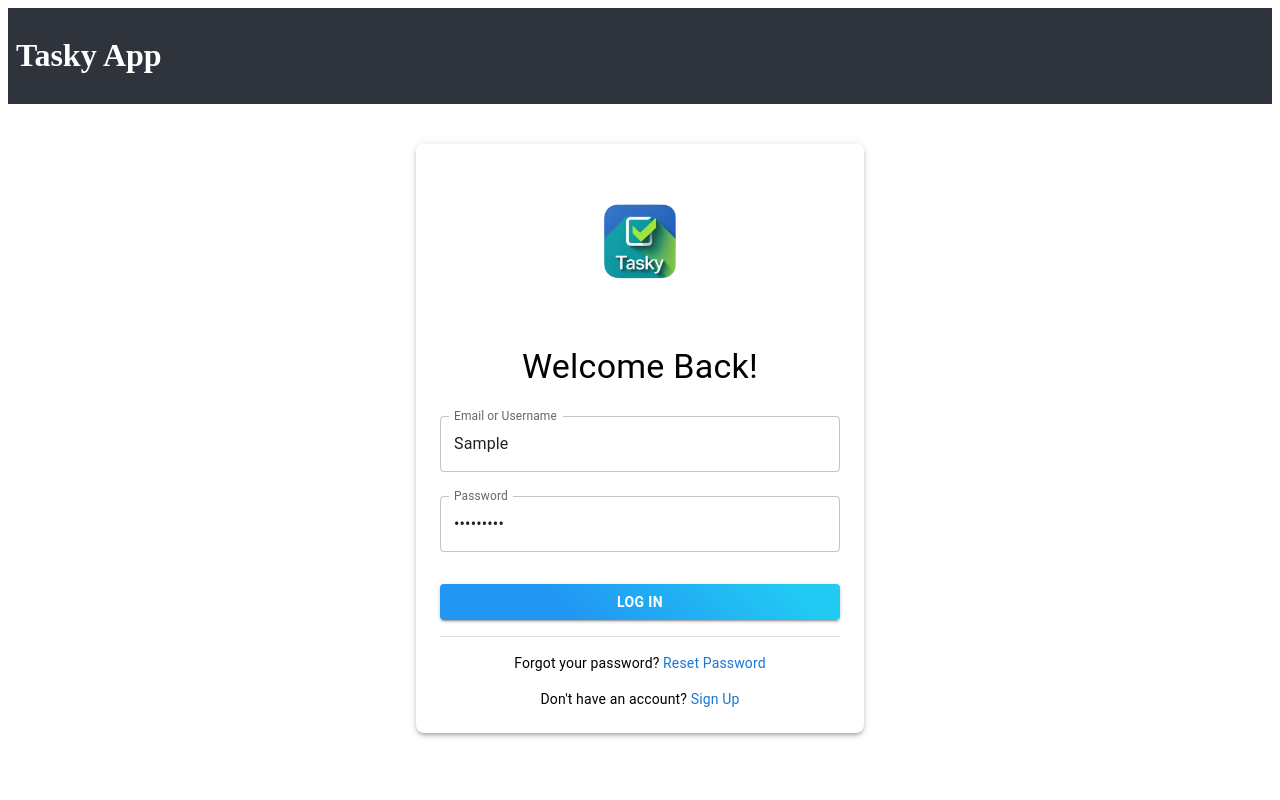
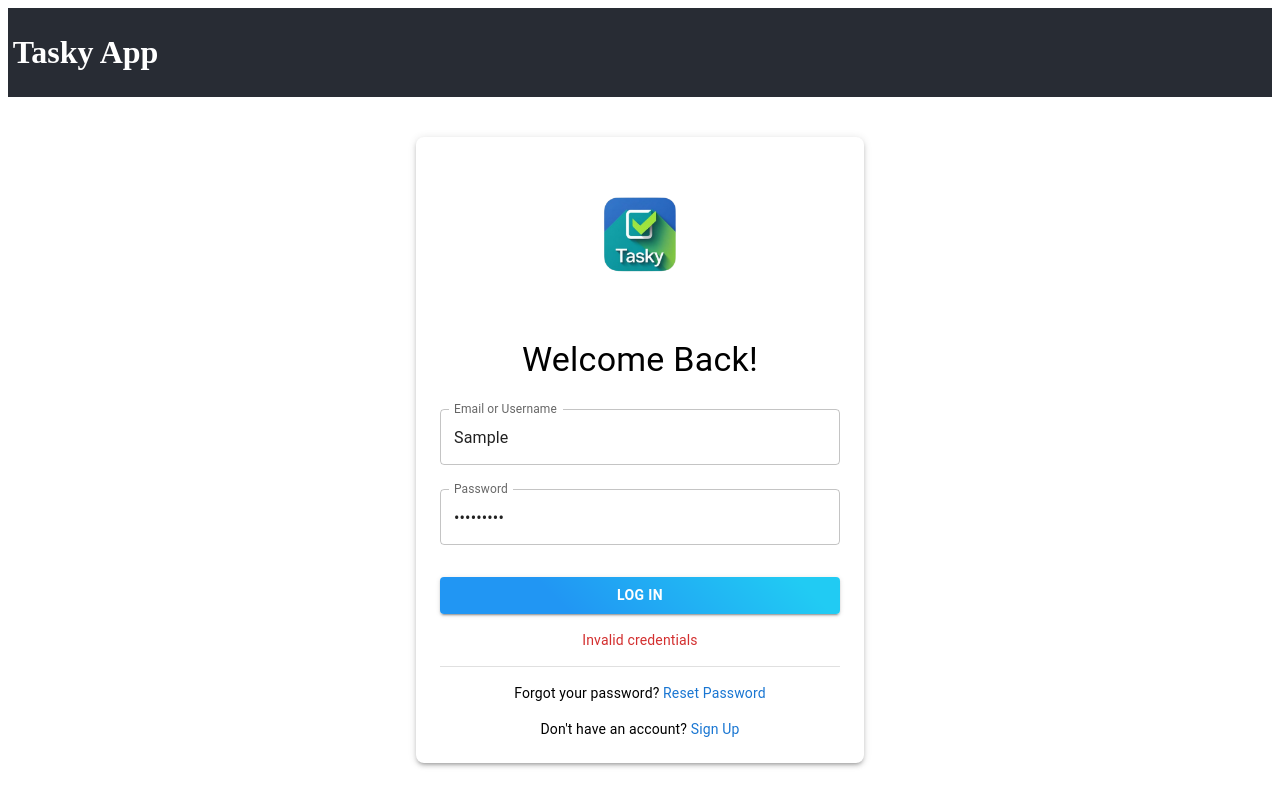
Before and after one commit to rick868/tasky-client, a React (Vite) app: page /signin in a window 1280 px wide. Both pictures are taken after typing "Sample", "Sample123" into the empty fields and a click on the button "LOG IN". Built offline with nearby package versions, Linux system fonts and the light colour scheme; no server answers.

Commit message:
updated the feature-showcase section

```diff
--- a/src/components/auth/signin.tsx
+++ b/src/components/auth/signin.tsx
@@ -10,9 +10,10 @@ type Props = {
   onSubmit: (data: LoginData) => void;
   loading?: boolean;
   onSignUpClick: (e: React.MouseEvent) => void;
+  error?: string;
 };
 
-const SignInForm = ({ onSubmit, loading, onSignUpClick }: Props) => {
+const SignInForm = ({ onSubmit, loading, onSignUpClick, error }: Props) => {
   const { register, handleSubmit, formState: { errors } } = useForm<LoginData>();
 
   return (
@@ -64,6 +65,11 @@ const SignInForm = ({ onSubmit, loading, onSignUpClick }: Props) => {
           {loading ? 'Logging In...' : 'Log In'}
         </Button>
       </Box>
+      {error && (
+        <Typography color="error" variant="body2" textAlign="center" sx={{ mt: 2 }}>
+          {error}
+        </Typography>
+      )}
       <Divider sx={{ my: 2 }} />
       <Typography variant="body2" textAlign="center">
         Forgot your password?{' '}
--- a/src/components/landingarea/feature-showcase.tsx
+++ b/src/components/landingarea/feature-showcase.tsx
@@ -1,4 +1,3 @@
-import React from 'react';
 import { Box, Typography, Paper, Link } from '@mui/material';
 
 const features = [
--- a/src/components/landingarea/header.tsx
+++ b/src/components/landingarea/header.tsx
@@ -1,7 +1,13 @@
+import { Link } from 'react-router-dom';
+
 const Header = () => {
   return (
-    <header style={{ padding: '0.5rem', backgroundColor: '#2f333bff', color: 'white' }}>
-      <h1>Tasky App</h1>
+    <header style={{ padding: '0.3rem', backgroundColor: '#282c34', color: 'white' }}>
+      <h1>
+        <Link to="/" style={{ color: 'white', textDecoration: 'none' }}>
+          Tasky App
+        </Link>
+      </h1>
     </header>
   );
 };
```
